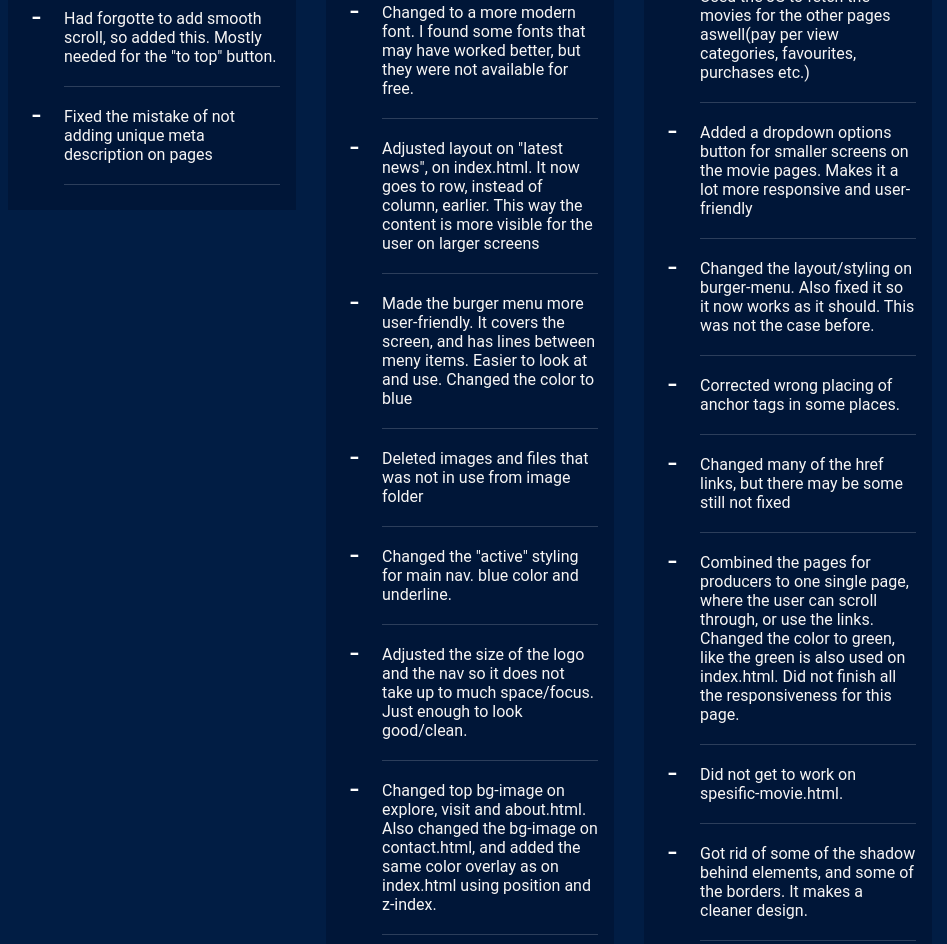
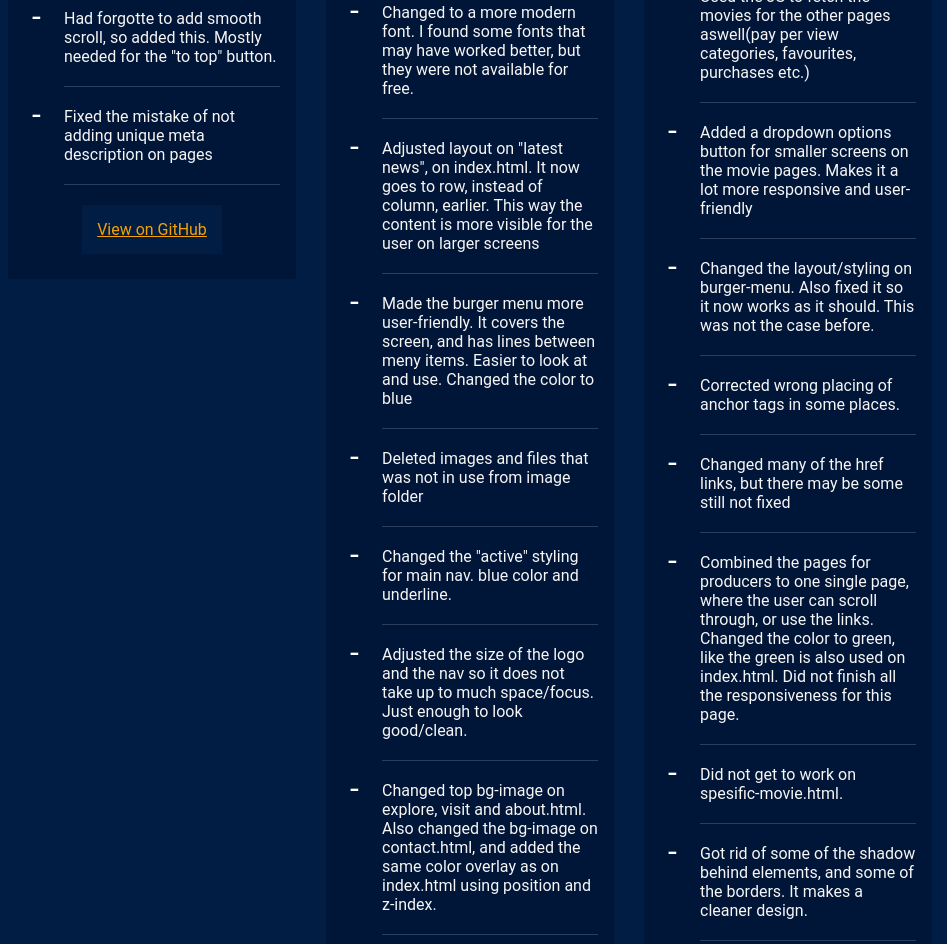
Before and after one commit to EmsCodes/portfolio-EMS, a plain HTML site: page index.html in a window 1280 px wide. Shown: the part 1289-2233 px from the top of the page, without its empty margins (167-1114 px from the left). Drawn offline with Linux system fonts and the light colour scheme; a web font is replaced by a local one.

Commit message:
List
Added list of changes, and a github link/button

```diff
--- a/css/global.css
+++ b/css/global.css
@@ -1,6 +1,6 @@
 :root{
     --main-blue-color:#011d44;
-    --dark-blue:#0013338a;
+    --dark-blue:#001333aa;
     --orange:#f2a207;
     --white-color:#f7f6f5;
     --white-border-color:#ffffff2c;
@@ -216,9 +216,20 @@ a{
 }
 .container-p{
     font-weight:500;
-    margin-top:0px;
+    margin-top:0;
     margin-bottom:0px;
     margin-left:45%;
+}
+.github{
+    margin-bottom:35px;
+    margin-top:35px;
+    text-align: center;
+}
+.github a{
+    color:var(--orange);
+    background-color: var(--main-blue-color);
+    padding:15px;
+    text-decoration: underline;
 }
 /* FOOTER */
 
--- a/index.html
+++ b/index.html
@@ -61,6 +61,9 @@
                         <li>Had forgotte to add smooth scroll, so added this. Mostly needed for the "to top" button.</li>
                         <li>Fixed the mistake of not adding unique meta description on pages</li>
                     </ul>
+                    <div class="github">
+                        <a href="https://github.com/EmsCodes/theBean">View on GitHub</a>
+                    </div>
                 </div>
                 </div>
             <a href="https://csm-museum.netlify.app">
@@ -92,6 +95,9 @@
                         <li>Adjusted the index CTAs to be a bit smaller on the smaller screens</li>
                         <li>Tried to clean up the CSS where I could/and noticed things. Got rid of many unused selectors, and repeated styling</li>
                     </ul>
+                    <div class="github">
+                        <a href="https://github.com/EmsCodes/CSM">View on GitHub</a>
+                    </div>
                 </div>
                 </div>
             <a href="https://emscodes.netlify.app">
@@ -120,6 +126,9 @@
                             <li>Did not have time to work on the footer</li>
                             <li>Corrected and changed the CSS where appropriate, and where I found "mistakes" based on the DRY-principle. Overall I reduced the CSS files by a few and the same with the html files</li>
                         </ul>
+                        <div class="github">
+                            <a href="https://github.com/EmsCodes/square-eyes">View on GitHub</a>
+                        </div>
                     </div>
                 </div>
         </section>
```
Lines whose indentation alone changed are shown as unchanged.
